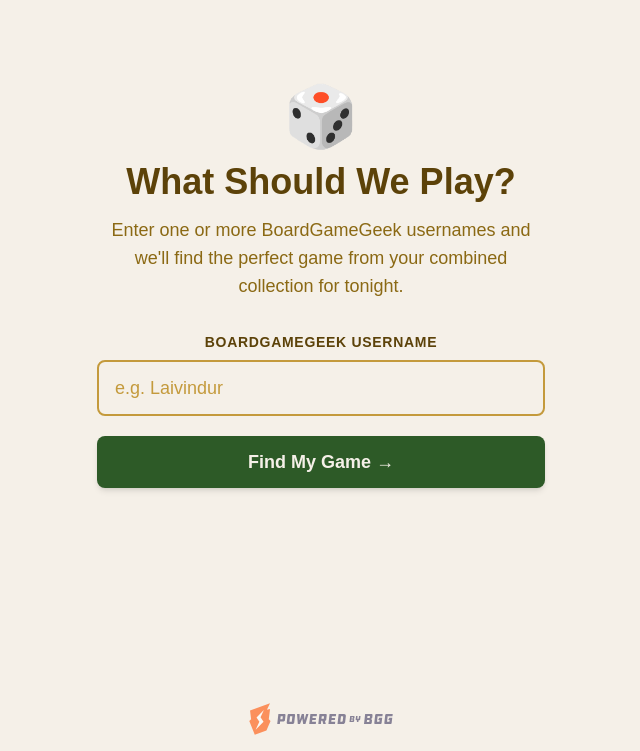
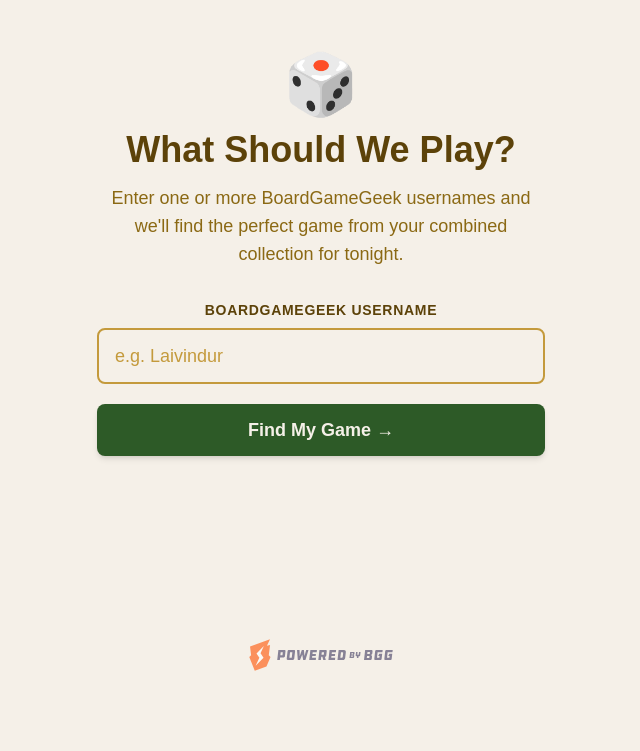
Before and after one commit to Differ3nce/board-game-decision-tree, a Next.js app: page / in a window 1280 px wide. Shown: the part 113-864 px from the top of the page, without its empty margins (319-959 px from the left). After the commit the page ends 800 px from the top, so only its background shows below. Built offline with nearby package versions, Linux system fonts and the light colour scheme.

Commit message:
Fix scrollbar: use sticky-footer flex layout instead of min-h-screen
Body is now a flex column taking min-h-screen. Each page's main uses
flex-1 instead of min-h-screen, so content fills the viewport and the
footer anchors to the bottom without causing overflow.

```diff
--- a/app/layout.tsx
+++ b/app/layout.tsx
@@ -13,8 +13,8 @@
 }>) {
   return (
     <html lang="en">
-      <body className="antialiased">
-        {children}
+      <body className="antialiased flex flex-col min-h-screen">
+        <div className="flex-1 flex flex-col">{children}</div>
         <footer className="flex justify-center py-4">
           <a href="https://boardgamegeek.com" target="_blank" rel="noopener noreferrer">
             {/* eslint-disable-next-line @next/next/no-img-element */}
--- a/app/page.tsx
+++ b/app/page.tsx
@@ -2,7 +2,7 @@
 
 export default function Home() {
   return (
-    <main className="min-h-screen flex flex-col items-center justify-center p-6 bg-cream">
+    <main className="flex-1 flex flex-col items-center justify-center p-6 bg-cream">
       <div className="w-full max-w-md space-y-8 text-center">
         <div className="space-y-3">
           <div className="text-6xl select-none">🎲</div>
--- a/app/session/page.tsx
+++ b/app/session/page.tsx
@@ -153,7 +153,7 @@
 
   if (state.status === "error") {
     return (
-      <main className="min-h-screen flex flex-col items-center justify-center p-6 bg-cream">
+      <main className="flex-1 flex flex-col items-center justify-center p-6 bg-cream">
         <div className="max-w-md text-center space-y-4">
           <h2 className="text-2xl font-bold text-wood-800">Something went wrong</h2>
           <p className="text-ink">{state.error}</p>
--- a/components/LoadingScreen.tsx
+++ b/components/LoadingScreen.tsx
@@ -25,7 +25,7 @@
   }
 
   return (
-    <main className="min-h-screen flex flex-col items-center justify-center p-6 bg-cream">
+    <main className="flex-1 flex flex-col items-center justify-center p-6 bg-cream">
       <div className="max-w-sm w-full space-y-6 text-center">
         <div className="text-5xl animate-spin select-none">🎲</div>
         <h2 className="text-2xl font-bold text-wood-800">Loading your collection</h2>
--- a/components/OfferStopCard.tsx
+++ b/components/OfferStopCard.tsx
@@ -10,7 +10,7 @@
 
 export default function OfferStopCard({ remaining, onShowResults, onKeepGoing }: Props) {
   return (
-    <main className="min-h-screen flex flex-col items-center justify-center p-6 bg-cream">
+    <main className="flex-1 flex flex-col items-center justify-center p-6 bg-cream">
       <motion.div
         initial={{ opacity: 0, y: 20 }}
         animate={{ opacity: 1, y: 0 }}
--- a/components/QuestionCard.tsx
+++ b/components/QuestionCard.tsx
@@ -186,7 +186,7 @@
 
 export default function QuestionCard({ question, remaining, onAnswer, onShowGames }: Props) {
   return (
-    <main className="min-h-screen flex flex-col items-center justify-center p-6 bg-cream">
+    <main className="flex-1 flex flex-col items-center justify-center p-6 bg-cream">
       <AnimatePresence mode="wait">
         <motion.div
           key={question.dimension + question.text}
--- a/components/ResultScreen.tsx
+++ b/components/ResultScreen.tsx
@@ -11,7 +11,7 @@
   const isSingle = games.length === 1;
 
   return (
-    <main className="min-h-screen flex flex-col items-center justify-center p-6 bg-cream">
+    <main className="flex-1 flex flex-col items-center justify-center p-6 bg-cream">
       <div className="w-full max-w-lg space-y-6">
         <div className="text-center space-y-2">
           <div className="text-5xl">{isSingle ? "🎉" : "🎲"}</div>
```
